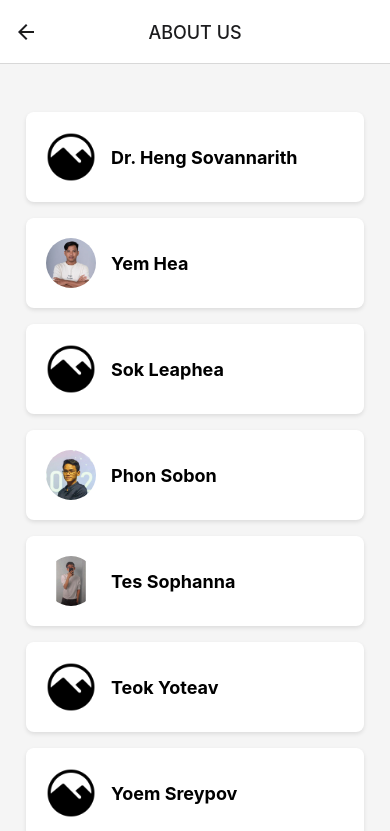
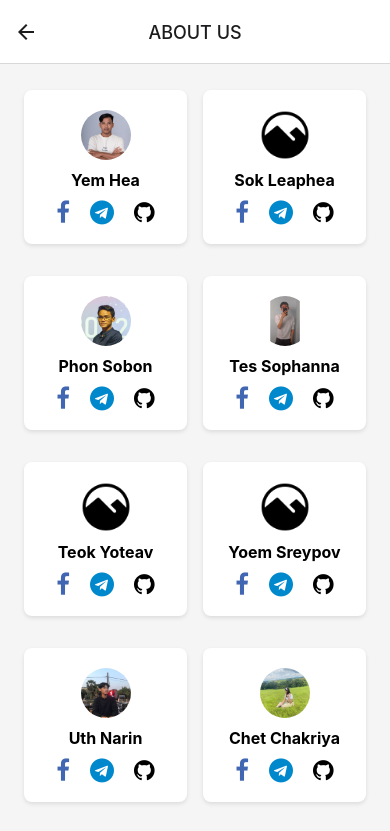
Before and after one commit to heayem/smart-trash-bin-app, a React Native app: screen /AboutUs in a window 390 px wide. Shown: the top 831 px of the page. Built offline with nearby package versions, Linux system fonts and the light colour scheme.

Commit message:
fix: flatlist ui

```diff
--- a/components/Profile.js
+++ b/components/Profile.js
@@ -1,11 +1,31 @@
 import React from 'react';
-import { View, Text, Image, StyleSheet } from 'react-native';
+import { View, Text, Image, StyleSheet, TouchableOpacity, Linking } from 'react-native';
+import { FontAwesome } from '@expo/vector-icons'; // Assuming you are using Expo
 
-const Profile = ({ title, image }) => {
+const Profile = ({ name, image, contacts }) => {
   return (
     <View style={styles.item}>
       {image && <Image source={image} style={styles.image} />}
-      <Text style={styles.title}>{title}</Text>
+      <View style={styles.textContainer}>
+        <Text style={styles.name}>{name}</Text>
+        <View style={styles.contactIcons}>
+          {contacts.facebook && (
+            <TouchableOpacity onPress={() => Linking.openURL(contacts.facebook)}>
+              <FontAwesome name="facebook" size={24} color="#4267B2" style={styles.icon} />
+            </TouchableOpacity>
+          )}
+          {contacts.telegram && (
+            <TouchableOpacity onPress={() => Linking.openURL(contacts.telegram)}>
+              <FontAwesome name="telegram" size={24} color="#0088cc" style={styles.icon} />
+            </TouchableOpacity>
+          )}
+          {contacts.github && (
+            <TouchableOpacity onPress={() => Linking.openURL(contacts.github)}>
+              <FontAwesome name="github" size={24} color="#000" style={styles.icon} />
+            </TouchableOpacity>
+          )}
+        </View>
+      </View>
     </View>
   );
 };
@@ -15,9 +35,7 @@ const styles = StyleSheet.create({
     backgroundColor: 'white',
     padding: 20,
     marginVertical: 8,
-    marginHorizontal: 16,
     borderRadius: 8,
-    flexDirection: 'row',
     alignItems: 'center',
     shadowColor: '#000',
     shadowOffset: { width: 0, height: 2 },
@@ -25,16 +43,27 @@ const styles = StyleSheet.create({
     shadowRadius: 4,
     elevation: 5,
   },
-  title: {
-    fontSize: 18,
+  textContainer: {
+    alignItems: 'center',
+    flex: 1,
+  },
+  name: {
+    fontSize: 16,
     fontWeight: 'bold',
-    marginLeft: 15,
+    marginTop: 10,
   },
   image: {
     width: 50,
     height: 50,
     borderRadius: 25,
   },
+  contactIcons: {
+    flexDirection: 'row',
+    marginTop: 10,
+  },
+  icon: {
+    marginHorizontal: 10,
+  },
 });
 
 export default Profile;
--- a/components/ProfileList.js
+++ b/components/ProfileList.js
@@ -6,85 +6,137 @@ import Profile from './Profile';
 const TeamMembers = [
   {
     id: "1",
-    title: "Dr. Heng Sovannarith",
-    image: require('../assets/team/gallery.png'),
+    name: "Yem Hea",
+    image: require('../assets/team/yem_hea.jpg'),
+    contacts: {
+        facebook: "#",
+        telegram: "#",
+        github: "#",
+    },
   },
   {
     id: "2",
-    title: "Yem Hea",
-    image: require('../assets/team/yem_hea.jpg'),
+    name: "Sok Leaphea",
+    image: require('../assets/team/gallery.png'),
+    contacts: {
+        facebook: "#",
+        telegram: "#",
+        github: "#",
+    },
   },
   {
     id: "3",
-    title: "Sok Leaphea",
-    image: require('../assets/team/gallery.png'),
+    name: "Phon Sobon",
+    image: require('../assets/team/phon_sobon.jpg'),
+    contacts: {
+        facebook: "#",
+        telegram: "#",
+        github: "#",
+    },
   },
   {
     id: "4",
-    title: "Phon Sobon",
-    image: require('../assets/team/phon_sobon.jpg'),
+    name: "Tes Sophanna",
+    image: require('../assets/team/tes_sophanna.jpg'),
+    contacts: {
+        facebook: "#",
+        telegram: "#",
+        github: "#",
+    },
   },
   {
     id: "5",
-    title: "Tes Sophanna",
-    image: require('../assets/team/tes_sophanna.jpg'),
+    name: "Teok Yoteav",
+    image: require('../assets/team/gallery.png'),
+    contacts: {
+        facebook: "#",
+        telegram: "#",
+        github: "#",
+    },
   },
   {
     id: "6",
-    title: "Teok Yoteav",
+    name: "Yoem Sreypov",
     image: require('../assets/team/gallery.png'),
+    contacts: {
+        facebook: "#",
+        telegram: "#",
+        github: "#",
+    },
   },
   {
     id: "7",
-    title: "Yoem Sreypov",
-    image: require('../assets/team/gallery.png'),
+    name: "Uth Narin",
+    image: require('../assets/team/uth_narin.jpg'),
+    contacts: {
+        facebook: "#",
+        telegram: "#",
+        github: "#",
+    },
   },
   {
     id: "8",
-    title: "Uth Narin",
-    image: require('../assets/team/uth_narin.jpg'),
+    name: "Chet Chakriya",
+    image: require('../assets/team/chet_chakriya.jpg'),
+    contacts: {
+        facebook: "#",
+        telegram: "#",
+        github: "#",
+    },
   },
   {
     id: "9",
-    title: "Chet Chakriya",
-    image: require('../assets/team/chet_chakriya.jpg'),
+    name: "Pho Kakada",
+    image: require('../assets/team/pho_kakada.jpg'),
+    contacts: {
+        facebook: "#",
+        telegram: "#",
+        github: "#",
+    },
   },
   {
     id: "10",
-    title: "Pho Kakada",
-    image: require('../assets/team/pho_kakada.jpg'),
+    name: "Chea Menglim",
+    image: require('../assets/team/chea_menglim.jpg'),
+    contacts: {
+        facebook: "#",
+        telegram: "#",
+        github: "#",
     },
-  {
-    id: "11",
-    title: "Chea Menglim",
-    image: require('../assets/team/chea_menglim.jpg'),
   },
 ];
 
 const TeamMemberList = () => {
   const renderItem = ({ item }) => (
+    <View style={styles.column}>
       <Profile
-      title={item.title}
+        name={item.name}
         image={item.image}
+        contacts={item.contacts}
       />
+    </View>
   );
 
   return (
-    <View style={styles.container}>
     <FlatList
       data={TeamMembers}
       renderItem={renderItem}
       keyExtractor={item => item.id}
+      numColumns={2}
+      contentContainerStyle={styles.container}
     />
-    </View>
   );
 };
 
 const styles = StyleSheet.create({
   container: {
-    marginTop: 30,
-    padding: 10,
+    paddingVertical: 10,
+    paddingHorizontal: 16,
     backgroundColor: '#f5f5f5',
+  },
+  column: {
+    flex: 1,
+    padding: 8,
   },
 });
 
```
Lines whose indentation alone changed are shown as unchanged.
